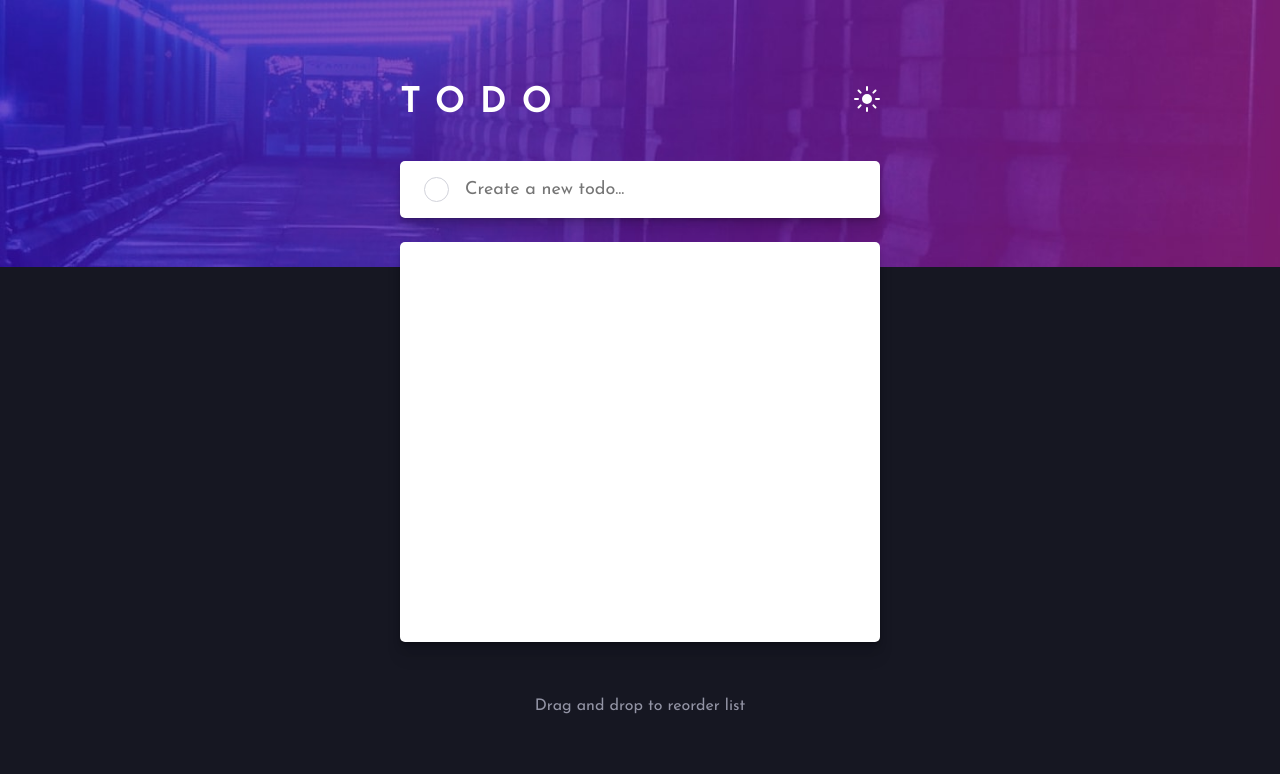
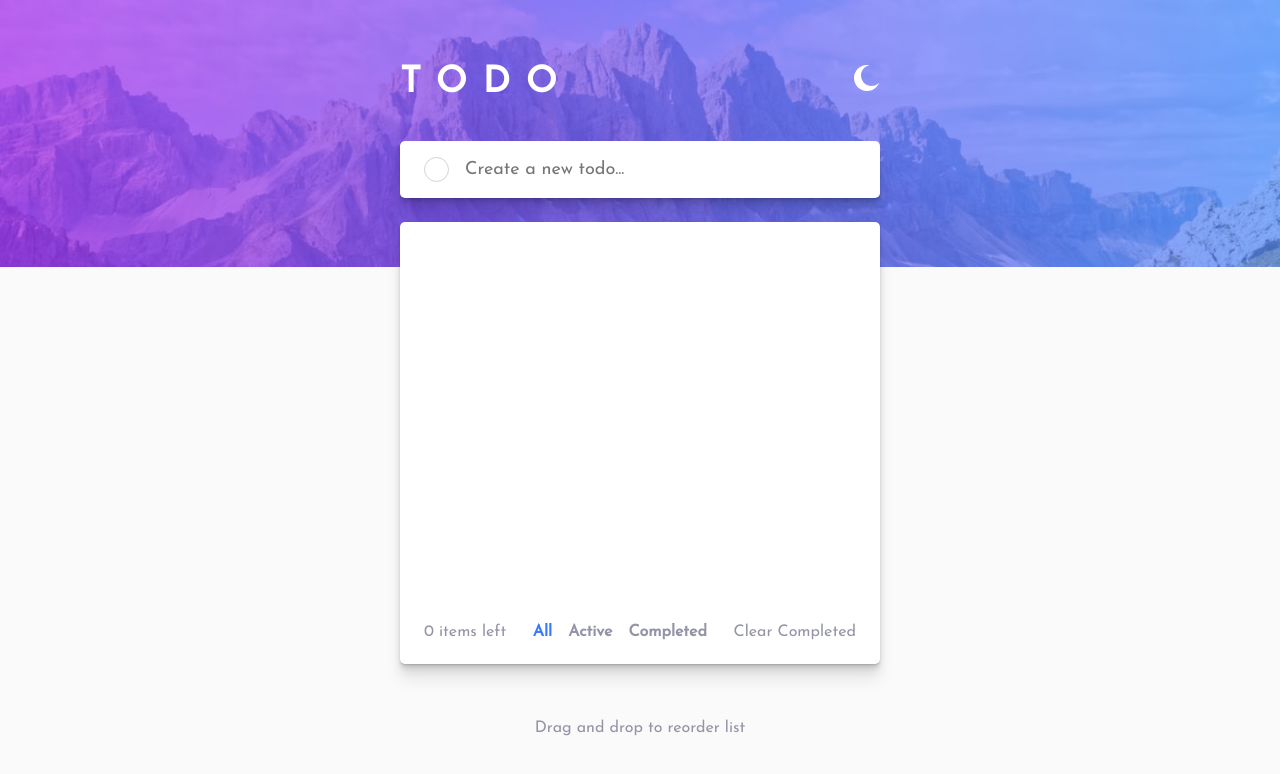
Before and after one commit to Moustafa-H/frontend-mentor-components, a Next.js app: page /todo-app in a window 1280 px wide. Shown: the top 774 px of the page. Built offline with nearby package versions, Linux system fonts and the light colour scheme.

Commit message:
finished todo-app, darkMode remaining

```diff
--- a/app/_components/todo-app/TodoItem/TodoItem.module.css
+++ b/app/_components/todo-app/TodoItem/TodoItem.module.css
@@ -3,18 +3,33 @@
     justify-content: flex-start;
     align-items: center;
     gap: 1rem;
-    padding: 1rem 1.5rem;
+    padding: 1.25rem 1.5rem;
+    cursor: grab;
+    max-height: 65px;
 }
 
 .check {
-    width: 25px;
-    height: 25px;
+    min-width: 25px;
+    min-height: 25px;
     border-radius: 50%;
     background: none;
     border: 1px solid hsl(233, 11%, 84%);
+    cursor: pointer;
 }
 
-.li:hover .check {
+.checked {
+    min-width: 25px;
+    min-height: 25px;
+    border-radius: 50%;
+    border-radius: 50%;
+    background: none;
+    border: double 1px transparent;
+    cursor: pointer;
+    background-image: linear-gradient(to right, hsl(192, 100%, 67%), hsl(280, 87%, 65%));
+    background-clip: content-box, border-box;
+}
+
+.div:hover .check {
     border: double 1px transparent;
     border-radius: 50%;
     background-image:
@@ -28,4 +43,38 @@
 .p {
     font-size: 18px;
     color: hsl(235, 19%, 35%);
+    flex-grow: 1;
+    overflow-x: auto;
 }
+
+.p::-webkit-scrollbar {
+    height: 0.5rem;
+}
+
+.p::-webkit-scrollbar-track {
+    background: #f1f1f1;
+}
+
+.p::-webkit-scrollbar-thumb {
+    background: #888;
+}
+
+.p::-webkit-scrollbar-thumb:hover {
+    background: #555;
+}
+
+.checkedP {
+    color: hsl(233, 11%, 84%);
+    text-decoration: line-through;
+}
+
+.remove {
+    border: none;
+    background: none;
+    cursor: pointer;
+    opacity: 0;
+}
+
+.div:hover .remove {
+    opacity: 1;
+}
--- a/app/_components/todo-app/TodoItem/TodoItem.tsx
+++ b/app/_components/todo-app/TodoItem/TodoItem.tsx
@@ -1,12 +1,50 @@
 'use client'
 
+import Image from 'next/image'
 import styles from './TodoItem.module.css'
 
-const TodoItem = ({text}: {text: string}) => {
+const TodoItem = ({
+  id,
+  text,
+  state,
+  checkFunction,
+  removeFunction,
+}:{
+  id: number,
+  text: string,
+  state: 'active' | 'completed',
+  checkFunction: Function,
+  removeFunction: Function,
+}) => {
+  const handleCheck = () => {
+    checkFunction(id)
+  }
+
+  const handleRemove = () => {
+    removeFunction(id)
+  }
+
   return (
     <div className={ styles.div }>
-        <button className={ styles.check }></button>
-        <p className={ styles.p }>{text}</p>
+        <button onClick={handleCheck} className={ state==='completed'?styles.checked:styles.check }>
+          {state==='completed'?
+            <Image
+              src='./todo-app/icon-check.svg'
+              alt='done'
+              width={11}
+              height={9}
+            />
+          :<></>}
+        </button>
+        <p className={ state==='completed'?`${styles.p} ${styles.checkedP}`:styles.p }>{text}</p>
+        <button onClick={handleRemove} className={ styles.remove }>
+          <Image
+            src='./todo-app/icon-cross.svg'
+            alt='remove'
+            width={18}
+            height={18}
+          />
+        </button>
     </div>
   )
 }
--- a/app/todo-app/page.tsx
+++ b/app/todo-app/page.tsx
@@ -4,50 +4,97 @@ import Image from 'next/image'
 import styles from './todo-app.module.css'
 import { useEffect, useRef, useState } from 'react'
 import TodoItem from '../_components/todo-app/TodoItem/TodoItem'
+import { DragDropContext, Draggable, DropResult, Droppable } from '@hello-pangea/dnd'
 import Cookies from 'js-cookie'
 
 interface TodoDictionary {
   id: number,
-  element: JSX.Element,
+  text: string,
+  state: 'active' | 'completed',
 }
 
 const TodoApp = () => {
+  const inputTextRef = useRef<HTMLInputElement | null>(null)
   const [inputText, setInputText] = useState('')
+  const [darkMode, setDarkMode] = useState(false)
+  const [todos, setTodos] = useState<TodoDictionary[]>([])
+  const [filter, setFilter] = useState('all')
 
-  const [darkMode, setDarkMode] = useState(true)
+  useEffect(() => {
+    inputTextRef.current?.focus()
+  }, [])
+
+  useEffect(() => {
+    const todosCookie = Cookies.get('todos')
+    if (todosCookie !== undefined && todosCookie !== '') {
+      setTodos(JSON.parse(todosCookie))
+    }
+  }, [])
+
+  useEffect(() => {
+    // if (todos.length !== Cookies.get('todos')?.length)
+      Cookies.set('todos', JSON.stringify(todos))
+  }, [todos])
+
   const handleModeClick = () => {
     setDarkMode(!darkMode)
   }
 
-  const inputTextRef = useRef<HTMLInputElement | null>(null)
-  useEffect(() => {
-    inputTextRef.current?.focus()
-  }, [])
-
-
-  const [todos, setTodos] = useState<TodoDictionary[]>([])
-  useEffect(() => {
-    const todosFromCookies = Cookies.get('todos')
-    console.log('todosFromCookies:', todosFromCookies)
-    if (todosFromCookies) {
-      console.log('Setting todos from cookies:', JSON.parse(todosFromCookies))
-      setTodos(JSON.parse(todosFromCookies))
-    }
-  }, [])
-
-  useEffect(() => {
-    if (todos.length > 0)
-      Cookies.set('todos', JSON.stringify(todos))
-  }, [todos])
-
   const handleAddTodoItem = (e: React.FormEvent<HTMLFormElement>) => {
     e.preventDefault()
-    const newTodo = {
-      id: todos.length,
-      element: <><TodoItem text={inputText} /><hr className={styles.hr} /></>,
+    setTodos([
+      ...todos,
+      {
+        id: todos.length,
+        text: inputText,
+        state: 'active',
+      },
+    ])
+    setInputText('')
+  }
+
+  const handleCheckTodo = (target: number) => {
+    const itemIndex = todos.findIndex(todo => todo.id === target)
+    if (itemIndex !== -1) {
+      const updatedTodos = [...todos]
+      updatedTodos[itemIndex] = {
+        ...updatedTodos[itemIndex],
+        state: updatedTodos[itemIndex].state==='active'?'completed':'active',
+      }
+      setTodos(updatedTodos)
     }
-    setTodos((prevTodos) => [...prevTodos, newTodo])
-    setInputText('')
+  }
+
+  const handleRemoveTodo = (target: number) => {
+    setTodos((prevTodos) => prevTodos.filter(todo => todo.id !== target))
+  }
+
+  const onDragEnd = (result: DropResult) => {
+    if (!result.destination) {
+      return
+    }
+
+    const reorderedItems = [...todos]
+    const [removed] = reorderedItems.splice(result.source.index, 1)
+    reorderedItems.splice(result.destination.index, 0, removed)
+
+    setTodos(reorderedItems)
+  }
+
+  const handleAllClick = () => {
+    setFilter('all')
+  }
+
+  const handleActiveClick = () => {
+    setFilter('active')
+  }
+
+  const handleCompletedClick = () => {
+    setFilter('completed')
+  }
+
+  const handleClearCompletedClick = () => {
+    setTodos((prevTodos) => prevTodos.filter(todo => todo.state !== 'completed'))
   }
 
   return (
@@ -72,7 +119,7 @@ const TodoApp = () => {
         </div>
         <div className={ styles.inputDiv }>
           <button className={ styles.inputCheck }></button>
-          <form onSubmit={handleAddTodoItem}>
+          <form onSubmit={handleAddTodoItem} className={ styles.form }>
             <input
               type='text'
               placeholder='Create a new todo...'
@@ -82,14 +129,52 @@ const TodoApp = () => {
               onChange={ (e)=>{setInputText(e.target.value)} }
               className={ styles.input }
               autoComplete='off'
+              maxLength={100}
             />
           </form>
         </div>
-        <ul className={ styles.ul }>
-          {todos.map((todo) => (
-            <li key={todo.id}>{todo.element}</li>
-          ))}
-        </ul>
+        <DragDropContext onDragEnd={onDragEnd}>
+          <Droppable droppableId='list'>
+            {(provided) => (
+              <ul className={styles.ul} {...provided.droppableProps} ref={provided.innerRef}>
+                {todos
+                .filter(
+                  filter==='active'?
+                    (todo => todo.state==='active')
+                  :
+                    filter==='completed'?
+                      (todo => todo.state==='completed')
+                    :
+                      (todo => todo)
+                )
+                .map((todo, index) => (
+                  <Draggable key={todo.id} draggableId={String(todo.id)} index={index}>
+                    {(provided) => (
+                      <li
+                        ref={provided.innerRef}
+                        {...provided.draggableProps}
+                        {...provided.dragHandleProps}
+                      >
+                        <TodoItem id={todo.id} text={todo.text} state={todo.state} checkFunction={handleCheckTodo} removeFunction={handleRemoveTodo} />
+                        <hr className={styles.hr} />
+                      </li>
+                    )}
+                  </Draggable>
+                ))}
+                {provided.placeholder}
+                <li className={ styles.bottomItem }>
+                  <p>{(todos.filter(todo => todo.state !== 'completed')).length} item{(todos.filter(todo => todo.state !== 'completed')).length===1?'':'s'} left</p>
+                  <div className={ styles.filterDiv }>
+                    <button onClick={handleAllClick} className={ filter==='all'?`${styles.actionButton} ${styles.bold} ${styles.active}`:`${styles.actionButton} ${styles.bold}` }>All</button>
+                    <button onClick={handleActiveClick} className={ filter==='active'?`${styles.actionButton} ${styles.bold} ${styles.active}`:`${styles.actionButton} ${styles.bold}` }>Active</button>
+                    <button onClick={handleCompletedClick} className={ filter==='completed'?`${styles.actionButton} ${styles.bold} ${styles.active}`:`${styles.actionButton} ${styles.bold}` }>Completed</button>
+                  </div>
+                  <button onClick={handleClearCompletedClick} className={ styles.actionButton }>Clear Completed</button>
+                </li>
+              </ul>
+            )}
+          </Droppable>
+        </DragDropContext>
         <p className={ styles.bottomText }>Drag and drop to reorder list</p>
       </section>
     </main>
--- a/app/todo-app/todo-app.module.css
+++ b/app/todo-app/todo-app.module.css
@@ -56,7 +56,7 @@
     text-transform: uppercase;
     letter-spacing: 1rem;
     color: white;
-    font-size: 34px;
+    font-size: 36px;
     font-weight: 700;
 }
 
@@ -83,6 +83,10 @@
     ;
 }
 
+.form {
+    flex-grow: 1;
+}
+
 .inputCheck {
     border-radius: 50%;
     background: none;
@@ -100,6 +104,7 @@
     color: hsl(235, 19%, 35%);
     outline: none;
     caret-color: hsl(220, 98%, 61%);
+    width: 100%;
 }
 
 .ul {
@@ -116,14 +121,49 @@
       0 8px 8px hsl(0deg 0% 0% / 0.075),
       0 16px 16px hsl(0deg 0% 0% / 0.075)
     ;
-    height: 50vh;
+    height: 55.25vh;
     overflow-y: auto;
     overflow-x: hidden;
+    list-style: none;
 }
 
 .hr {
-    width: calc(100% + 3rem);
     border-color: hsl(0, 0%, 98%);
+}
+
+.bottomItem {
+    color: hsl(236, 9%, 61%);
+    display: flex;
+    justify-content: space-between;
+    align-items: center;
+    margin-top: auto;
+    padding: 1.5rem;
+}
+
+.filterDiv {
+    display: flex;
+    gap: 1rem;
+}
+
+.actionButton {
+    border: none;
+    background: none;
+    font-family: inherit;
+    font-size: inherit;
+    color: hsl(236, 9%, 61%);
+    cursor: pointer;
+}
+
+.bold {
+    font-weight: 700;
+}
+
+.active {
+    color: hsl(220, 98%, 61%);
+}
+
+.actionButton:active {
+    color: hsl(235, 19%, 35%);
 }
 
 .bottomText {
--- a/next.config.js
+++ b/next.config.js
@@ -1,7 +1,8 @@
 /** @type {import('next').NextConfig} */
 const nextConfig = {
     output: "export",
-    images: { unoptimized: true }
+    images: { unoptimized: true },
+    reactStrictMode: false,
 }
 
 module.exports = nextConfig
--- a/package.json
+++ b/package.json
@@ -9,10 +9,13 @@
     "lint": "next lint"
   },
   "dependencies": {
+    "@hello-pangea/dnd": "^16.3.0",
     "@types/js-cookie": "^3.0.5",
+    "@types/react-beautiful-dnd": "^13.1.6",
     "js-cookie": "^3.0.5",
     "next": "13.5.5",
     "react": "^18",
+    "react-beautiful-dnd": "^13.1.1",
     "react-dom": "^18"
   },
   "devDependencies": {
```
Also changed, not shown: 1 other file (tests, documents, lock files or other folders).
